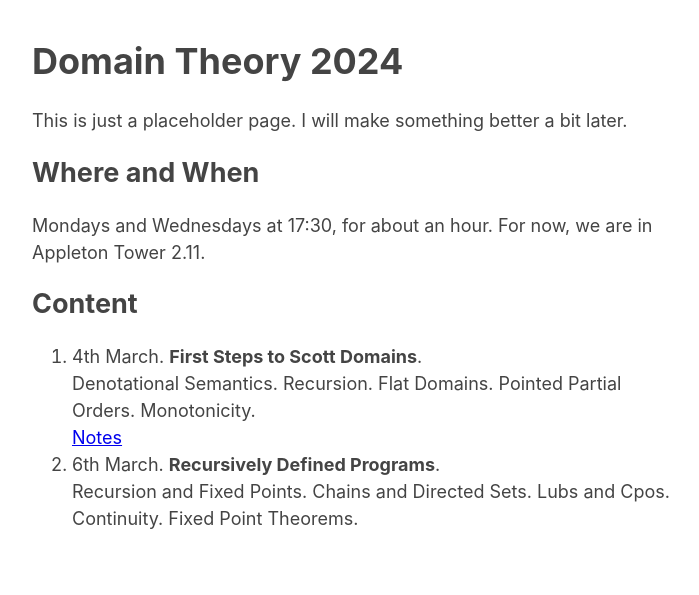
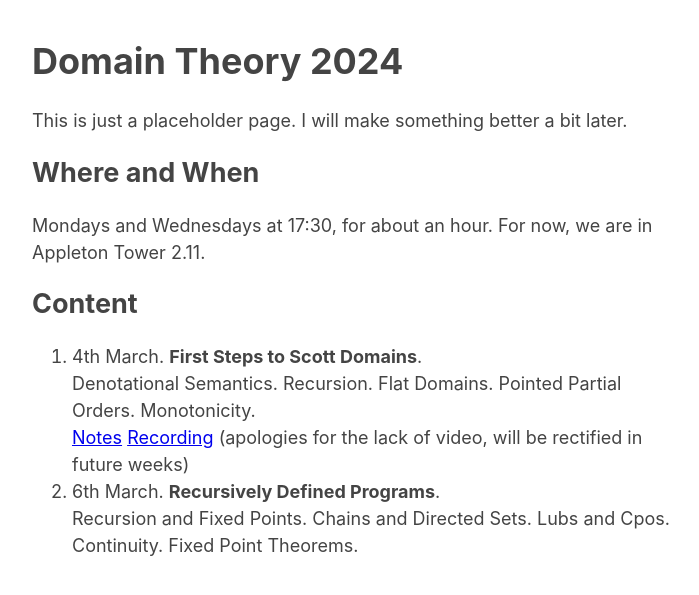
Before and after one commit to compsoc-edinburgh/typesig-website, a Jekyll site: the page pages/dt2024/index.html, which Jekyll copies as it is, in a window 1280 px wide. Shown: the top 595 px of the page, without its empty margins (283-982 px from the left). Built offline with Jekyll 4.4.1, drawn with Linux system fonts in a browser that asks for light colours.

Commit message:
domain-theory: add lecture recording link

```diff
--- a/pages/dt2024/index.html
+++ b/pages/dt2024/index.html
@@ -17,7 +17,9 @@ Mondays and Wednesdays at 17:30, for about an hour. For now, we are in Appleton
 
 <h2>Content</h2>
 <ol>
-<li> 4th March. <b>First Steps to Scott Domains</b>. <br> Denotational Semantics. Recursion. Flat Domains. Pointed Partial Orders. Monotonicity.<br> <a href="n1.pdf">Notes</a></li>
+<li> 4th March. <b>First Steps to Scott Domains</b>. <br> Denotational Semantics. Recursion. Flat Domains. Pointed Partial Orders. Monotonicity.<br>
+  <a href="n1.pdf">Notes</a> <a href="https://youtu.be/_MpzKQY3uSI">Recording</a> (apologies for the lack of video, will be rectified in future weeks)
+  </li>
 <li> 6th March. <b>Recursively Defined Programs</b>. <br> Recursion and Fixed Points. Chains and Directed Sets. Lubs and Cpos. Continuity. Fixed Point Theorems.</li>
 </ol>
 
```
